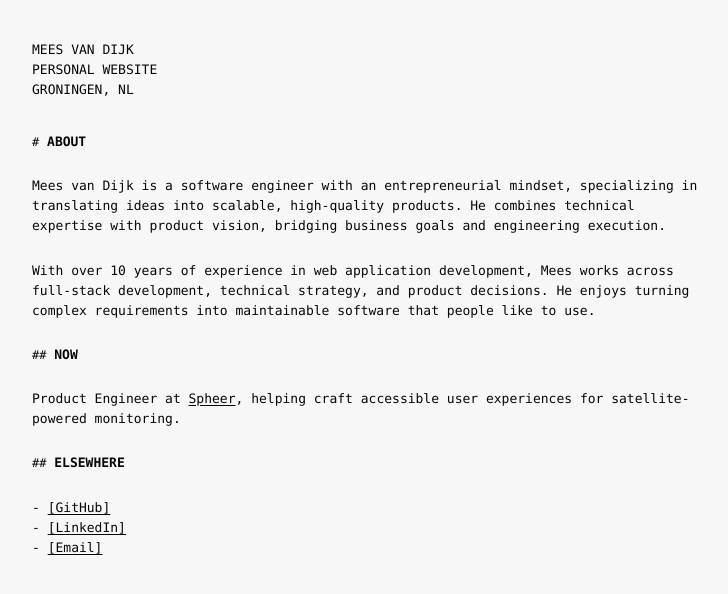
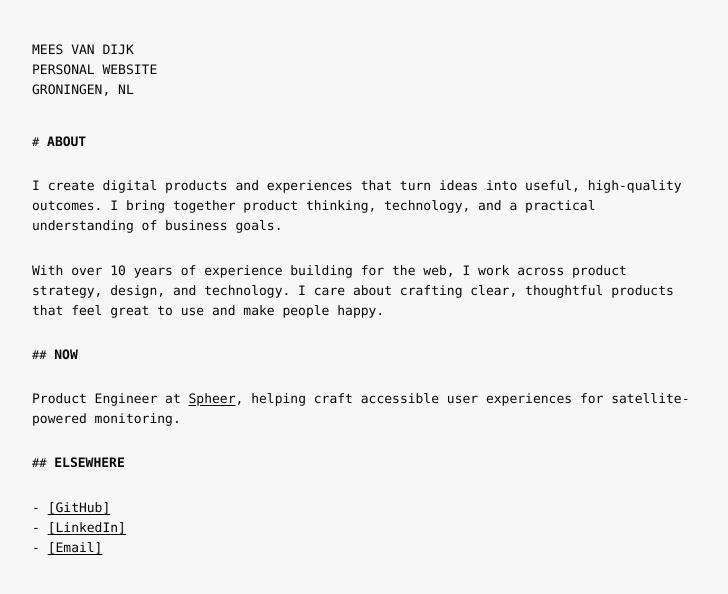
Before and after one commit to mees-/profile, a Next.js app: page / in a window 1280 px wide. Shown: the top 594 px of the page, without its empty margins (8-736 px from the left). Built offline with nearby package versions, Linux system fonts and the light colour scheme.

Commit message:
Update text

```diff
--- a/package.json
+++ b/package.json
@@ -35,7 +35,8 @@
     "typescript": "^6.0.3"
   },
   "engines": {
-    "node": ">=20.9.0"
+    "node": ">=20.9.0",
+    "pnpm": ">=11.23.0"
   },
-  "packageManager": "pnpm@11.20.0"
+  "packageManager": "pnpm@11.23.0"
 }
--- a/src/app/Header.tsx
+++ b/src/app/Header.tsx
@@ -11,7 +11,7 @@ export default function Header({ children, id, level }: HeaderProps) {
 
   return (
     <Heading id={id} className="mb-6 font-bold">
-      <span className="font-extralight text-xs">{"#".repeat(level)}</span> {children}
+      <span className="text-xs font-extralight">{"#".repeat(level)}</span> {children}
     </Heading>
   )
 }
--- a/src/app/not-found.tsx
+++ b/src/app/not-found.tsx
@@ -1,5 +1,3 @@
-import { redirect } from "next/navigation"
-
 export default function NotFound() {
   return <p>NOT FOUND</p>
 }
--- a/src/app/page.tsx
+++ b/src/app/page.tsx
@@ -70,14 +70,14 @@ export default function Index() {
             ABOUT
           </Header>
           <p>
-            Mees van Dijk is a software engineer with an entrepreneurial mindset, specializing in translating ideas into
-            scalable, high-quality products. He combines technical expertise with product vision, bridging business
-            goals and engineering execution.
+            I create digital products and experiences that turn ideas into useful, high-quality
+            outcomes. I bring together product thinking, technology, and a practical understanding
+            of business goals.
           </p>
           <p className="mt-6">
-            With over 10 years of experience in web application development, Mees works across full-stack development,
-            technical strategy, and product decisions. He enjoys turning complex requirements into maintainable software
-            that people like to use.
+            With over 10 years of experience building for the web, I work across product strategy,
+            design, and technology. I care about crafting clear, thoughtful products that feel great
+            to use and make people happy.
           </p>
         </section>
 
@@ -87,7 +87,11 @@ export default function Index() {
           </Header>
           <p>
             Product Engineer at{" "}
-            <Link className={linkClassName} href="https://spheer.ai/en" aria-label="Go to Spheer website">
+            <Link
+              className={linkClassName}
+              href="https://spheer.ai/en"
+              aria-label="Go to Spheer website"
+            >
               Spheer
             </Link>
             , helping craft accessible user experiences for satellite-powered monitoring.
@@ -101,7 +105,11 @@ export default function Index() {
           <ul className="list-none p-0">
             <li>
               -{" "}
-              <Link className={linkClassName} href="https://github.com/mees-" aria-label="Go to Mees' GitHub profile">
+              <Link
+                className={linkClassName}
+                href="https://github.com/mees-"
+                aria-label="Go to Mees' GitHub profile"
+              >
                 [GitHub]
               </Link>
             </li>
@@ -117,7 +125,11 @@ export default function Index() {
             </li>
             <li>
               -{" "}
-              <Link className={linkClassName} href="mailto:mees@mees.io" aria-label="Send Mees an email">
+              <Link
+                className={linkClassName}
+                href="mailto:mees@mees.io"
+                aria-label="Send Mees an email"
+              >
                 [Email]
               </Link>
             </li>
```
